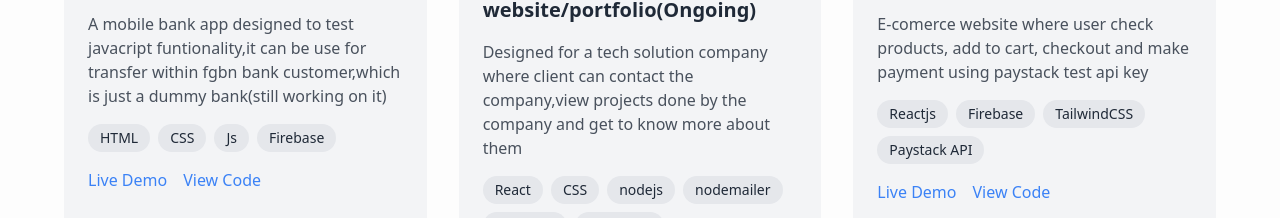
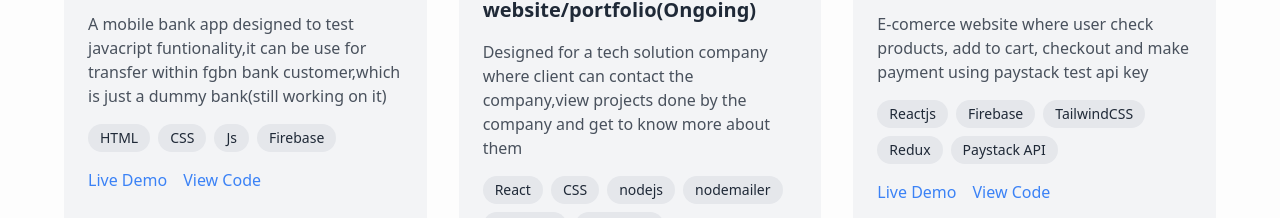
Before and after one commit to Dara92-july/myPortfolio, a React (Vite) app: page / in a window 1280 px wide. Shown: the part 2304-2522 px from the top of the page. Built offline with nearby package versions, Linux system fonts and the light colour scheme.

Commit message:
i make changes on the link url

```diff
--- a/src/App.jsx
+++ b/src/App.jsx
@@ -97,7 +97,7 @@ const App = () => {
      {
     title: 'DARA HAIR(Ongoing)',
     description: 'E-comerce website where user check products, add to cart, checkout and make payment using paystack test api key',
-    tech: ['Reactjs', 'Firebase', 'TailwindCSS', 'Paystack API'],
+    tech: ['Reactjs', 'Firebase', 'TailwindCSS', 'Redux','Paystack API'],
     links: {
       preview: 'https://dara-hair-website.vercel.app/',
       code: 'https://dara-hair-website.vercel.app/'
```
